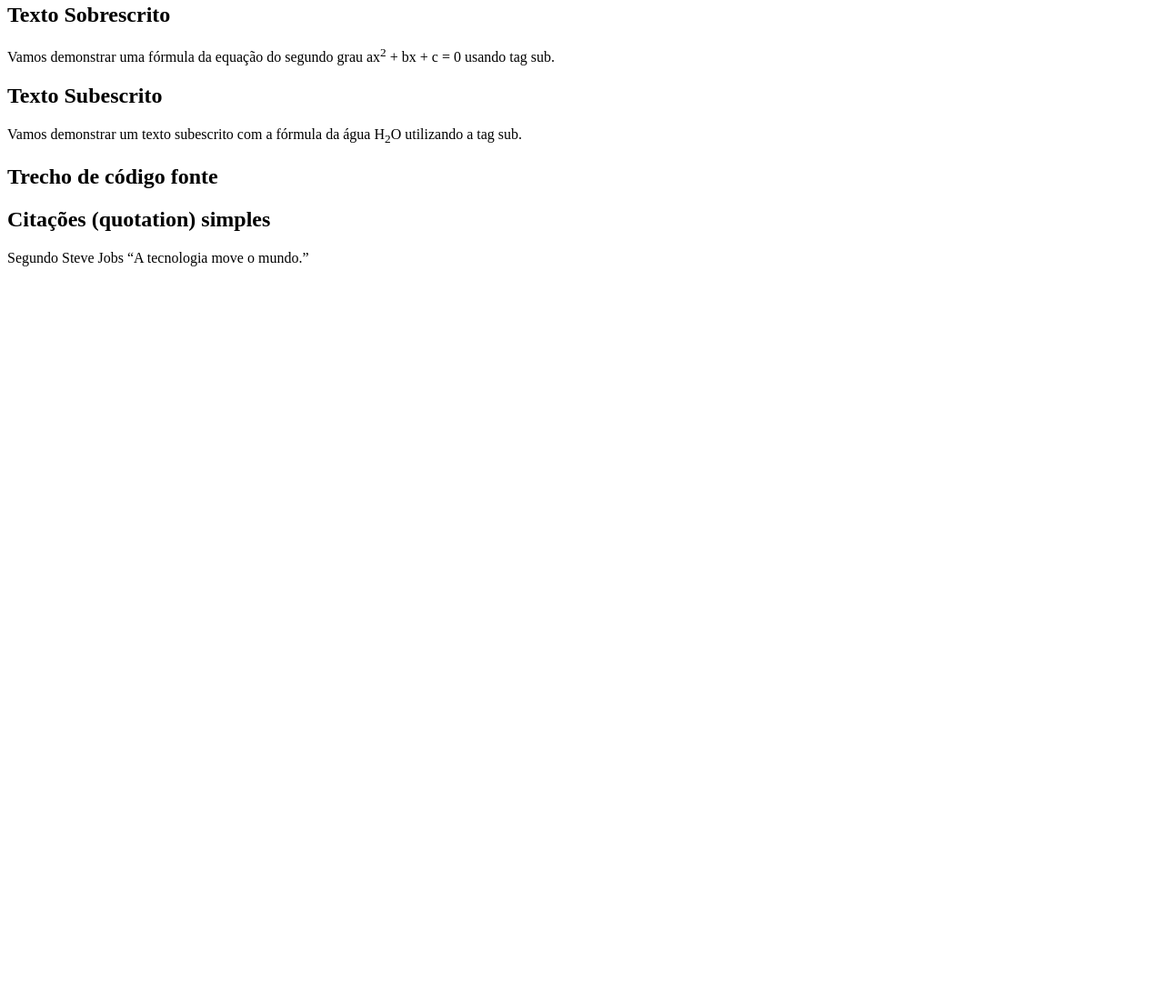
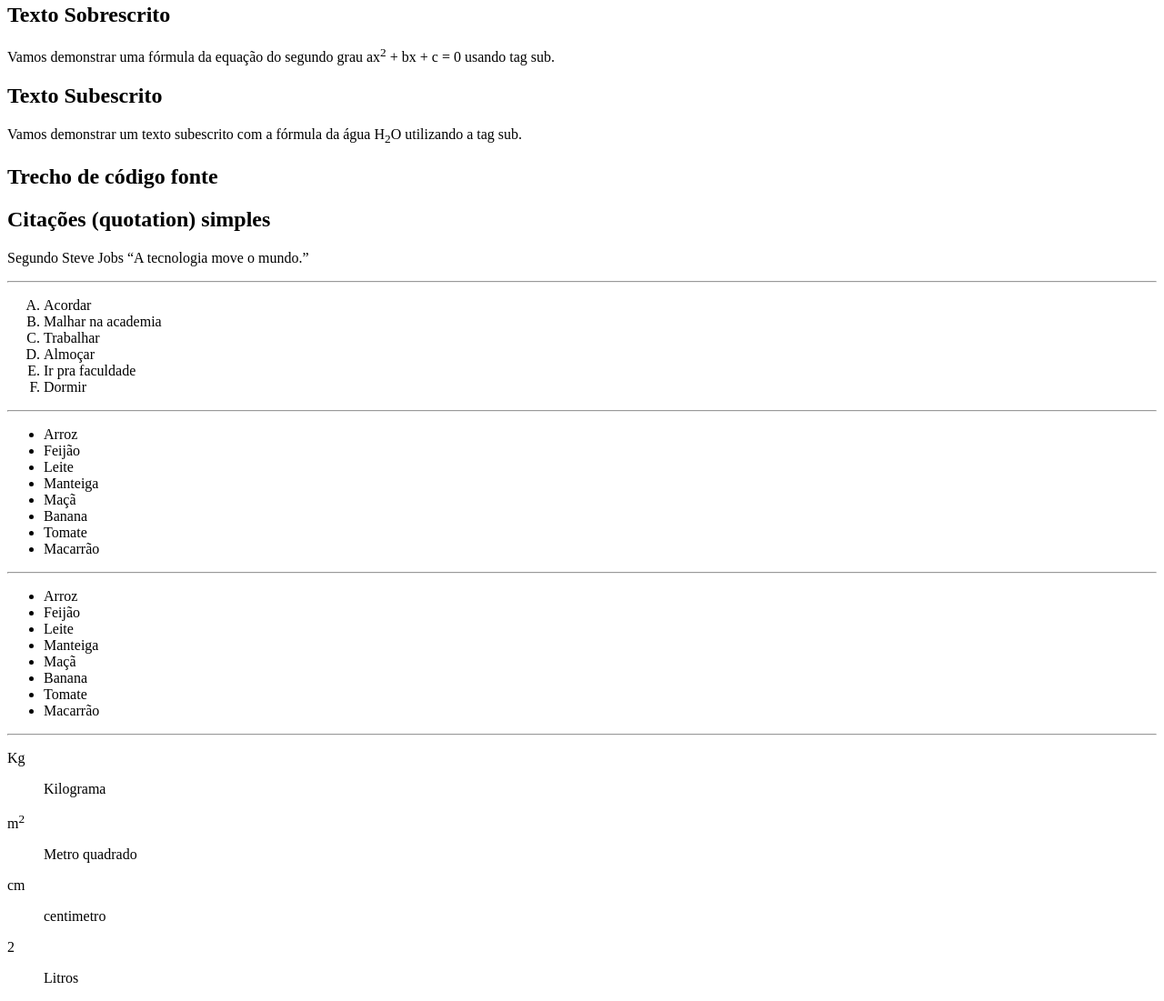
Before and after one commit to dcaldas/SI1N---CSW, a plain HTML site: page Aula 11/index.html in a window 1280 px wide. Shown: the part 726-1827 px from the top of the page at 91% size. Before the commit the page ends 1035 px from the top, so only its background shows below. Drawn offline with Linux system fonts and the light colour scheme.

Commit message:
Add files via upload

```diff
--- a/Aula 11/index.html
+++ b/Aula 11/index.html
@@ -32,8 +32,44 @@
     <h2>Citações (quotation) simples</h2>
     <p>Segundo Steve Jobs <q>A tecnologia move o mundo.</q></p>
 
-
-
-
+    <hr>
+        <ol type="A" start="1">
+            <li>Acordar </li>
+            <!-- <li>Tomar café</li> -->
+            <li>Malhar na academia</li>
+            <li>Trabalhar</li>
+            <li>Almoçar</li>
+            <li>Ir pra faculdade</li>
+            <li>Dormir</li>
+        </ol>
+    <hr>
+        <ul type="cicle">
+            <li>Arroz</li>
+            <li>Feijão</li>
+            <li>Leite</li>
+            <li>Manteiga</li>
+            <li>Maçã</li>
+            <li>Banana</li>
+            <li>Tomate</li>
+            <li>Macarrão</li>
+        </ul>
+    <hr>
+        <ul type="disk">
+            <li>Arroz</li>
+            <li>Feijão</li>
+            <li>Leite</li>
+            <li>Manteiga</li>
+            <li>Maçã</li>
+            <li>Banana</li>
+            <li>Tomate</li>
+            <li>Macarrão</li>
+        </ul>
+    <hr>
+        <dl>
+            <dl>Kg</dl> <dd>Kilograma</dd>
+            <dl>m<sup>2</sup></dl> <dd>Metro quadrado</dd>
+            <dl>cm</dl> <dd>centimetro</dd>
+            <dl>2</dl> <dd>Litros</dd>
+        </dl>
 </body>
 </html>
```
